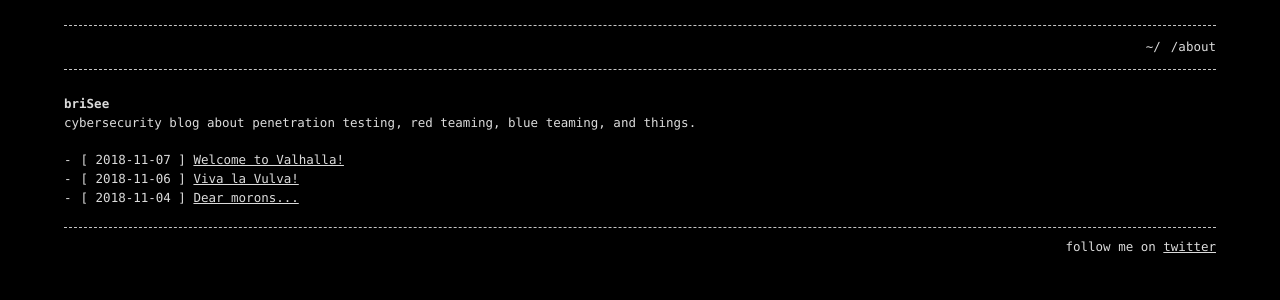
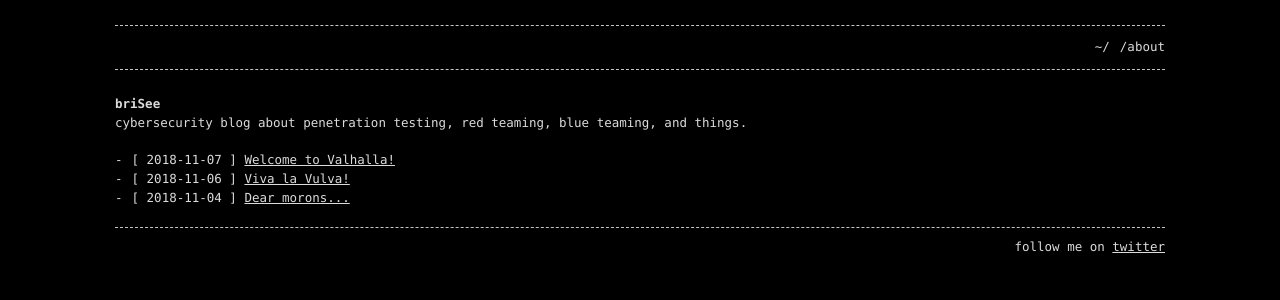
Before and after one commit to notbricey/brisee.github.io, a Jekyll site: the page built from index.md, in a window 1280 px wide. Shown: the top 300 px of the page. Built offline with Jekyll 4.4.1, drawn with Linux system fonts in a browser that asks for light colours.

Commit message:
Update base.scss

```diff
--- a/_sass/base.scss
+++ b/_sass/base.scss
@@ -9,7 +9,7 @@ $base-font-size:       12.5px !default;
 $mobile-font-size:     12px !default;
 $base-line-height:     1.5 !default;
 $container-width:      90% !default;
-$container-max-width:  1050 !default;
+$container-max-width:  1050px !default;
 
 /**
  * Global
```
